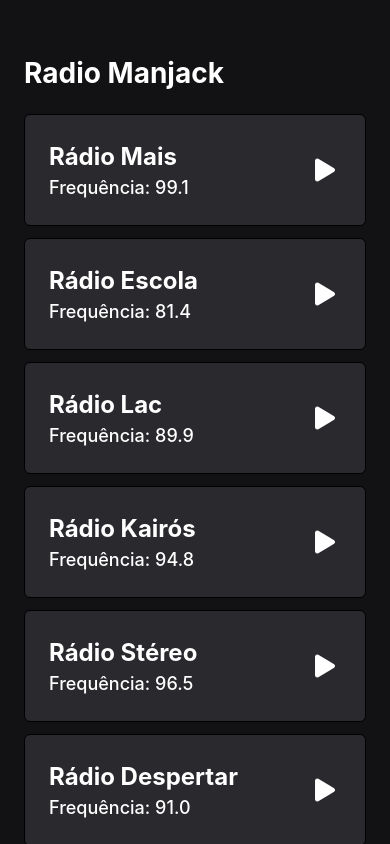
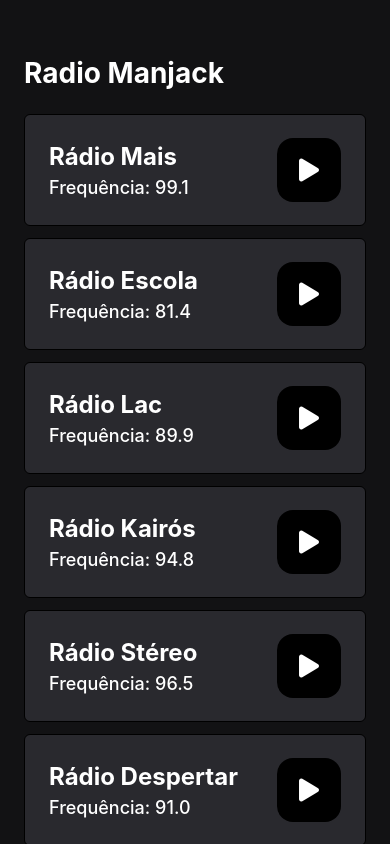
Before and after one commit to LuyandraBranco/RadioManJack, a React Native app: screen / in a window 390 px wide. Built offline with nearby package versions, Linux system fonts and the light colour scheme.

Commit message:
Added animation

```diff
--- a/App.tsx
+++ b/App.tsx
@@ -1,4 +1,3 @@
-import { StatusBar } from "expo-status-bar";
 import { FlatList, StyleSheet, Text, View } from "react-native";
 import RadioPlayer from "./RadioPlayer";
 import radioStations from "./radioStation";
--- a/RadioPlayer.tsx
+++ b/RadioPlayer.tsx
@@ -1,26 +1,58 @@
-import { View, Text, TouchableOpacity, StyleSheet } from 'react-native';
+import { View, Text, TouchableOpacity, StyleSheet, Animated } from 'react-native';
 import { Ionicons } from '@expo/vector-icons';
+import { Audio } from 'expo-av';
+import { useState, useRef } from 'react';
 
-import { Audio } from 'expo-av';
-import { useState } from 'react';
 
 const RadioPlayer = ({ freq, title, src }: any) => {
 
     const [isPlaying, setIsPlaying] = useState(false);
+    const buttonColorAnimation = useRef(new Animated.Value(0)).current;
+    const soundRef = useRef<Audio.Sound | null>(null);
 
     async function playSound() {
+        try {
             if (src) {
+                if (isPlaying && soundRef.current) {
+                    await soundRef.current.pauseAsync();
+                    setIsPlaying(false);
+                    // Interrompe a animação
+                    buttonColorAnimation.setValue(0);
+                } else {
                     const { sound } = await Audio.Sound.createAsync(
-                {
-                    uri: src,
-                },
-                { shouldPlay: true },
+                        { uri: src },
+                        { shouldPlay: true }
                     );
-            await sound.playAsync();
-
+                    soundRef.current = sound;
+                    await soundRef.current.playAsync();
                     setIsPlaying(true);
+                    // Inicia a animação
+                    Animated.loop(
+                        Animated.sequence([
+                            Animated.timing(buttonColorAnimation, {
+                                toValue: 1,
+                                duration: 500,
+                                useNativeDriver: false
+                            }),
+                            Animated.timing(buttonColorAnimation, {
+                                toValue: 0,
+                                duration: 500,
+                                useNativeDriver: false
+                            })
+                        ])
+                    ).start();
                 }
             }
+        } catch (error) {
+            console.error('Erro ao reproduzir o áudio:', error);
+        }
+    }
+
+    const buttonColor = buttonColorAnimation.interpolate({
+        inputRange: [0, 1],
+        outputRange: ['black', '#6666']
+    });
+
 
     return (
         <View style={styles.container}>
@@ -36,19 +68,22 @@ const RadioPlayer = ({ freq, title, src }: any) => {
 
             <TouchableOpacity onPress={playSound}>
                 {isPlaying ?
+                    <Animated.View style={[styles.button, { backgroundColor: buttonColor }]}>
                         <Ionicons
                             name='pause'
                             size={32}
                             color='#FFF'
                         />
+                    </Animated.View>
                     :
+                    <Animated.View style={[styles.button, { backgroundColor: buttonColor }]}>
                         <Ionicons
                             name='play'
                             size={32}
                             color='#FFF'
                         />
+                    </Animated.View>
                 }
-
             </TouchableOpacity>
         </View>
     );
@@ -81,4 +116,13 @@ const styles = StyleSheet.create({
         fontSize: 18,
         fontWeight: '500'
     },
+
+    button: {
+        backgroundColor: 'black',
+        borderRadius: 16,
+        width: 64,
+        height: 64,
+        justifyContent: 'center',
+        alignItems: 'center',
+    }
 })
--- a/radioStation.ts
+++ b/radioStation.ts
@@ -66,7 +66,7 @@ const radioStations = [
 
   {
     freq: "107.0",
-        title: "Rádio Sem Anestesia",
+    title: "Sem Anestesia",
     src: "http://radios.vpn.sapo.pt/AO/radio19.mp3",
   },
 
@@ -93,8 +93,6 @@ const radioStations = [
     title: "Rádio Luanda",
     src: "http://radios.vpn.sapo.pt/AO/radio11.mp3",
   },
-
 ];
 
-
 export default radioStations;
```
Lines whose indentation alone changed are shown as unchanged.
